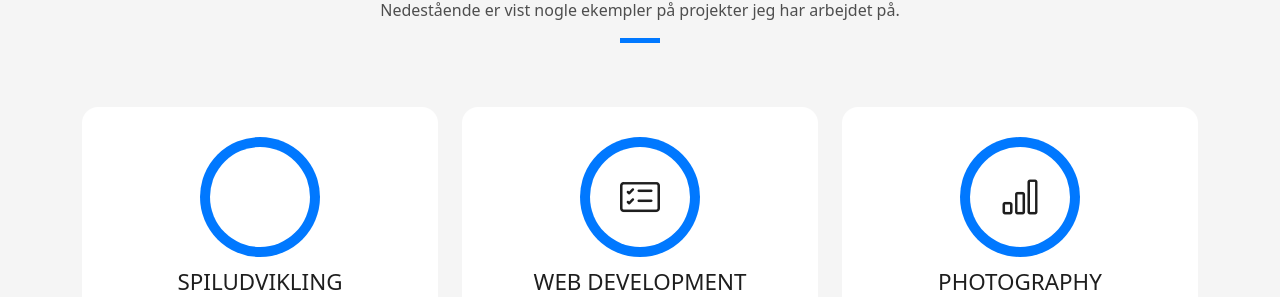
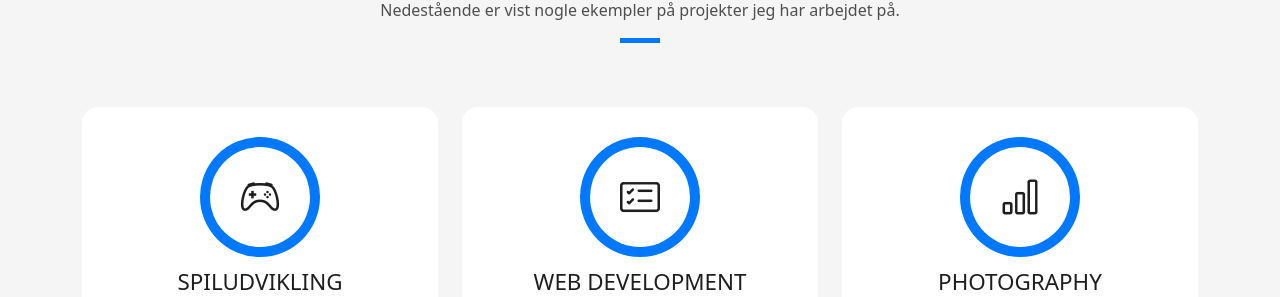
Before and after one commit to mark-knudsen/css-boostrap, a plain HTML site: page index.html in a window 1280 px wide. Shown: the part 1852-2149 px from the top of the page. Drawn offline with Linux system fonts and the light colour scheme.

Commit message:
added link to icons for bootstrap

```diff
--- a/index.html
+++ b/index.html
@@ -275,7 +275,9 @@
             <div class="col-md-4">
               <div class="service-box">
                 <div class="service-ico">
-                  <span class="ico-circle"><i class="bi bi-"></i></span>
+                  <span class="ico-circle"
+                    ><i class="bi bi-controller"></i
+                  ></span>
                 </div>
                 <div class="service-content">
                   <h2 class="s-title">Spiludvikling</h2>
```
Also changed, not shown: Readme.txt.
